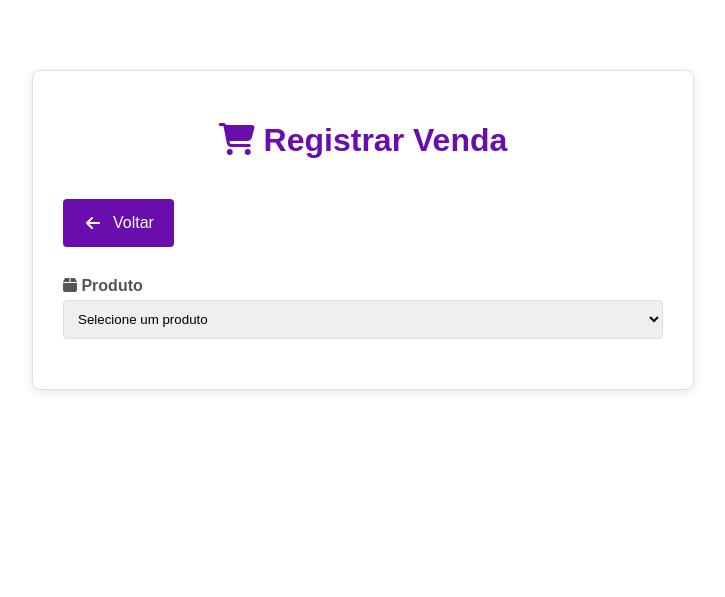
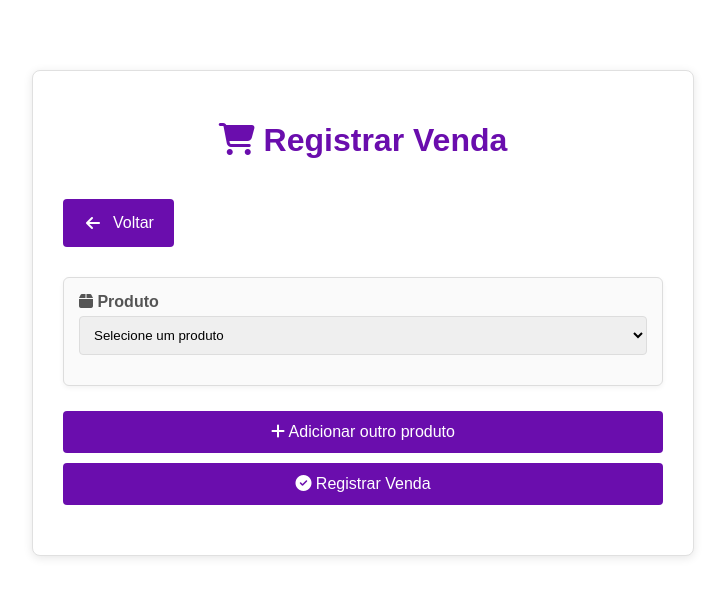
Before and after one commit to Maurilio0987/info, a Flask app: template templates/vendas.html in a window 1280 px wide. Shown: the top 597 px of the page, without its empty margins (277-1002 px from the left). Run offline with Flask 3, Linux system fonts and the light colour scheme; the template is opened without the code that fills it: most values are stand-ins (such as "Sample title", 1, 10 or a date in 2020).

Commit message:
Add files via upload

```diff
--- a/app.py
+++ b/app.py
@@ -106,7 +106,7 @@ def adicionar_produto():
     db.registrar_historico(
         id_usuario,
         "ADIÇÃO",
-        f"{nome}|{quantidade}|{preco_compra}|{preco_venda})"
+        f"{nome}|{quantidade}|{preco_compra}|{preco_venda}"
     )
 
     produtos = db.tabela("produtos")
@@ -171,27 +171,34 @@ def vendas():
 @login_required
 def registrar_venda():
     data = request.get_json()
-
-    produto_id = data.get("produto_id")
-    quantidade = int(data.get("quantidade"))
-    preco = float(data.get("preco"))
     usuario_id = db.usuario(session["usuario"])
 
+    produtos = data.get("vendas", [])
+
+    if not produtos:
+        return jsonify({"status": "erro", "erro": "Nenhum produto recebido."})
+
     try:
-        # Registrar a venda no banco de dados
-        db.registrar_venda(produto_id, quantidade, preco)
+        for item in produtos:
+            produto_id = int(item.get("produto_id"))
+            quantidade = int(item.get("quantidade"))
+            preco = float(item.get("preco"))
 
-        # Registrar no histórico
-        db.registrar_historico(
-            usuario_id,
-            "VENDA",
-            f"{produto_id}|{quantidade}|{preco}"
-        )
+            # Registrar cada venda no banco
+            db.registrar_venda(produto_id, quantidade, preco)
+
+            # Registrar no histórico
+            db.registrar_historico(
+                usuario_id,
+                "VENDA",
+                f"{produto_id}|{quantidade}|{preco}"
+            )
 
         return jsonify({"status": "sucesso"})
 
     except Exception as e:
         return jsonify({"status": "erro", "erro": str(e)})
+
 
 
 @app.route("/historico")
@@ -207,7 +214,7 @@ def financeiro():
     return render_template("financeiro.html", tabela_vendas=tabela_vendas, tabela_produtos=tabela_produtos, faturamento=faturamento, despesas=despesas, lucro=lucro)
 
 
-#app.run(debug=True, host="localhost", port=8000)
+#app.run(debug=True, host="localhost", port=9000)
 
 
 if __name__ == "__main__":
--- a/templates/vendas.html
+++ b/templates/vendas.html
@@ -93,6 +93,18 @@
             border-radius: 4px;
             margin-bottom: 15px;
         }
+        .remover-btn {
+            background-color: #e74c3c;
+            margin-top: 10px;
+        }
+        .produto-item {
+            border: 1px solid #ddd;
+            padding: 15px;
+            margin-bottom: 15px;
+            border-radius: 6px;
+            box-shadow: 0 2px 5px rgba(0,0,0,0.05);
+            background-color: #fafafa;
+        }
     </style>
 </head>
 <body>
@@ -103,12 +115,13 @@
             <a class="menu-link" href="/principal"><i class="fas fa-arrow-left"></i> Voltar</a>
         </div>
 
+        <div id="produtosContainer">
+            <div class="produto-item">
                 <div class="form-group">
-            <label for="produto"><i class="fas fa-box"></i> Produto</label>
-            <select id="produto" onchange="carregarInformacoes()" required>
+                    <label><i class="fas fa-box"></i> Produto</label>
+                    <select onchange="carregarInformacoes(this)" required>
                         <option value="" disabled selected>Selecione um produto</option>
                         {% for produto in produtos %}
-                    <!-- produto[0]=id, produto[1]=nome, produto[2]=quantidade, produto[3]=preco -->
                         <option value="{{ produto[0] }}" data-quantidade="{{ produto[2] }}" data-preco="{{ produto[4] }}">
                             {{ produto[1] }}
                         </option>
@@ -116,121 +129,142 @@
                     </select>
                 </div>
 
-        <div id="detalhes" style="display: none;">
+                <div class="detalhes" style="display: none;">
                     <div class="info">
-                <p><strong>Quantidade disponível:</strong> <span id="quantidadeDisponivel"></span></p>
-                <p><strong>Preço unitário de venda:</strong> R$ <span id="precoUnitario"></span></p>
+                        <p><strong>Quantidade disponível:</strong> <span class="quantidadeDisponivel"></span></p>
+                        <p><strong>Preço unitário de venda:</strong> R$ <span class="precoUnitario"></span></p>
                     </div>
 
                     <div class="form-group">
-                <label for="quantidade"><i class="fas fa-hashtag"></i> Quantidade da Venda</label>
-                <input type="number" id="quantidade" required min="1" onchange="precoSugerido()">
+                        <label><i class="fas fa-hashtag"></i> Quantidade da Venda</label>
+                        <input type="number" class="quantidade" required min="1" onchange="precoSugerido(this)">
                     </div>
 
                     <div class="form-group">
-                <label for="preco"><i class="fas fa-hashtag"></i> Valor Total:</label>
-                <input type="number" id="preco" required min="1">
+                        <label><i class="fas fa-hashtag"></i> Valor Total:</label>
+                        <input type="number" class="preco" required min="1">
                     </div>
 
+                    <button type="button" class="remover-btn" onclick="removerProduto(this)"><i class="fas fa-trash"></i> Remover este produto</button>
+                </div>
+            </div>
+        </div>
+
+        <button type="button" onclick="adicionarProduto()"><i class="fas fa-plus"></i> Adicionar outro produto</button>
+
         <button onclick="registrarVenda()"><i class="fas fa-check-circle"></i> Registrar Venda</button>
-        </div>
 
         <p id="mensagem"></p>
     </div>
 
     <script>
-        function carregarInformacoes() {
-            const select = document.getElementById("produto");
-            const option = select.options[select.selectedIndex];
+        function carregarInformacoes(selectElement) {
+            const option = selectElement.options[selectElement.selectedIndex];
+            const container = selectElement.closest(".produto-item");
 
             if (!option.value) {
-                document.getElementById("detalhes").style.display = "none";
+                container.querySelector(".detalhes").style.display = "none";
                 return;
             }
 
             const quantidadeDisponivel = option.getAttribute("data-quantidade");
             const preco = option.getAttribute("data-preco");
 
-            document.getElementById("quantidadeDisponivel").innerText = quantidadeDisponivel;
-            document.getElementById("precoUnitario").innerText = parseFloat(preco).toFixed(2);
+            container.querySelector(".quantidadeDisponivel").innerText = quantidadeDisponivel;
+            container.querySelector(".precoUnitario").innerText = parseFloat(preco).toFixed(2);
 
-
-            const quantidadeInput = document.getElementById("quantidade");
+            const quantidadeInput = container.querySelector(".quantidade");
             quantidadeInput.value = "";
             quantidadeInput.max = quantidadeDisponivel;
             quantidadeInput.min = 1;
 
-            document.getElementById("detalhes").style.display = "block";
-            document.getElementById("mensagem").innerText = "";
+            container.querySelector(".detalhes").style.display = "block";
         }
 
-        function precoSugerido() {
-            const select = document.getElementById("produto");
+        function precoSugerido(inputElement) {
+            const container = inputElement.closest(".produto-item");
+            const select = container.querySelector("select");
             const option = select.options[select.selectedIndex];
             const preco = option.getAttribute("data-preco");
-            const precoInput = document.getElementById("preco");
-            const quantidade = document.getElementById("quantidade").value;
+            const quantidade = inputElement.value;
 
-            precoInput.placeholder = "Preço sugerido: R$ " + String(parseFloat(quantidade*preco).toFixed(2));
+            const precoInput = container.querySelector(".preco");
+            precoInput.placeholder = "Preço sugerido: R$ " + String(parseFloat(quantidade * preco).toFixed(2));
+        }
+
+        function adicionarProduto() {
+            const container = document.getElementById("produtosContainer");
+            const novoProduto = container.querySelector(".produto-item").cloneNode(true);
+
+            const select = novoProduto.querySelector("select");
+            select.value = "";
+
+            novoProduto.querySelector(".detalhes").style.display = "none";
+            novoProduto.querySelector(".quantidadeDisponivel").innerText = "";
+            novoProduto.querySelector(".precoUnitario").innerText = "";
+            novoProduto.querySelector(".quantidade").value = "";
+            novoProduto.querySelector(".preco").value = "";
+            novoProduto.querySelector(".preco").placeholder = "";
+
+            container.appendChild(novoProduto);
+        }
+
+        function removerProduto(buttonElement) {
+            const container = document.getElementById("produtosContainer");
+            const produtoItem = buttonElement.closest(".produto-item");
+
+            if (container.querySelectorAll(".produto-item").length > 1) {
+                container.removeChild(produtoItem);
+            } else {
+                alert("Pelo menos um produto deve permanecer.");
+            }
         }
 
         function registrarVenda() {
-            const select = document.getElementById("produto");
+            const produtos = [];
+            document.querySelectorAll(".produto-item").forEach(function(item) {
+                const select = item.querySelector("select");
                 const option = select.options[select.selectedIndex];
                 const produtoId = option.value;
-            const quantidade = document.getElementById("quantidade").value;
-            const preco = document.getElementById("preco").value;
-            const estoque = Number(option.getAttribute("data-quantidade"));
+                const quantidade = item.querySelector(".quantidade").value;
+                const preco = item.querySelector(".preco").value;
 
-            if (!quantidade || quantidade < 1 || estoque < quantidade) {
+                if (produtoId && quantidade && preco) {
+                    produtos.push({
+                        produto_id: produtoId,
+                        quantidade: quantidade,
+                        preco: preco
+                    });
+                }
+            });
 
-                alert("Por favor, informe uma quantidade válida.");
+            if (produtos.length === 0) {
+                alert("Adicione pelo menos um produto válido.");
                 return;
             }
 
-            const button = document.querySelector("button");
+            const button = document.querySelector('button[onclick="registrarVenda()"]');
             button.disabled = true;
             button.innerHTML = '<i class="fas fa-circle-notch fa-spin"></i> Registrando...';
 
             fetch("/registrar_venda", {
                 method: "POST",
-                headers: {
-                    "Content-Type": "application/json"
-                },
-                body: JSON.stringify({
-                    produto_id: produtoId,
-                    quantidade: quantidade,
-                    preco: preco
-                })
+                headers: { "Content-Type": "application/json" },
+                body: JSON.stringify({ vendas: produtos })
             })
             .then(response => response.json())
             .then(data => {
                 const mensagem = document.getElementById("mensagem");
-
-                let quantidadeAtual = parseInt(option.getAttribute("data-quantidade"));
-                const quantidadeVendida = parseInt(quantidade);
-
                 if (data.status === "sucesso") {
-                    const novaQuantidade = quantidadeAtual - quantidadeVendida;
-                    option.setAttribute("data-quantidade", novaQuantidade);
-                    document.getElementById("quantidadeDisponivel").innerText = novaQuantidade;
-
                     mensagem.innerText = "Venda registrada com sucesso!";
                     mensagem.style.color = "green";
-
-                    if (novaQuantidade <= 0) {
-                        document.getElementById("detalhes").style.display = "none";
-                        select.value = "";
-                    } else {
-                        document.getElementById("quantidade").max = novaQuantidade;
-                        document.getElementById("quantidade").value = "";
-                    }
+                    location.reload();
                 } else {
                     mensagem.innerText = "Erro ao registrar venda: " + data.erro;
                     mensagem.style.color = "red";
                 }
             })
-            .catch(error => {
+            .catch(() => {
                 const mensagem = document.getElementById("mensagem");
                 mensagem.innerText = "Erro de conexão.";
                 mensagem.style.color = "red";
```
Also changed, not shown: banco_de_dados_pg.py (+9 -5 lines), templates/estoque.html (+0 -9 lines). Lines whose indentation alone changed are shown as unchanged.
